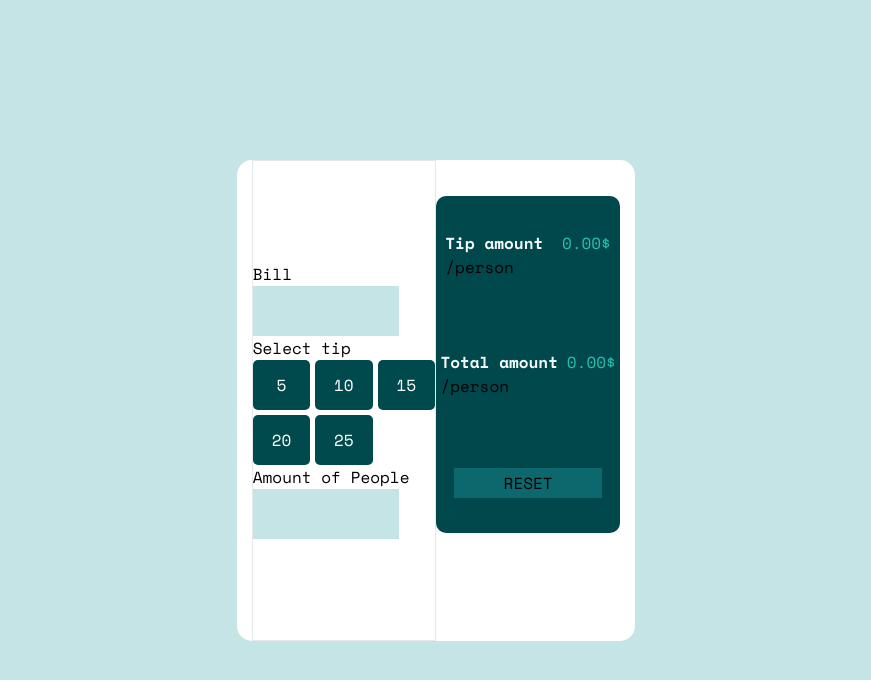
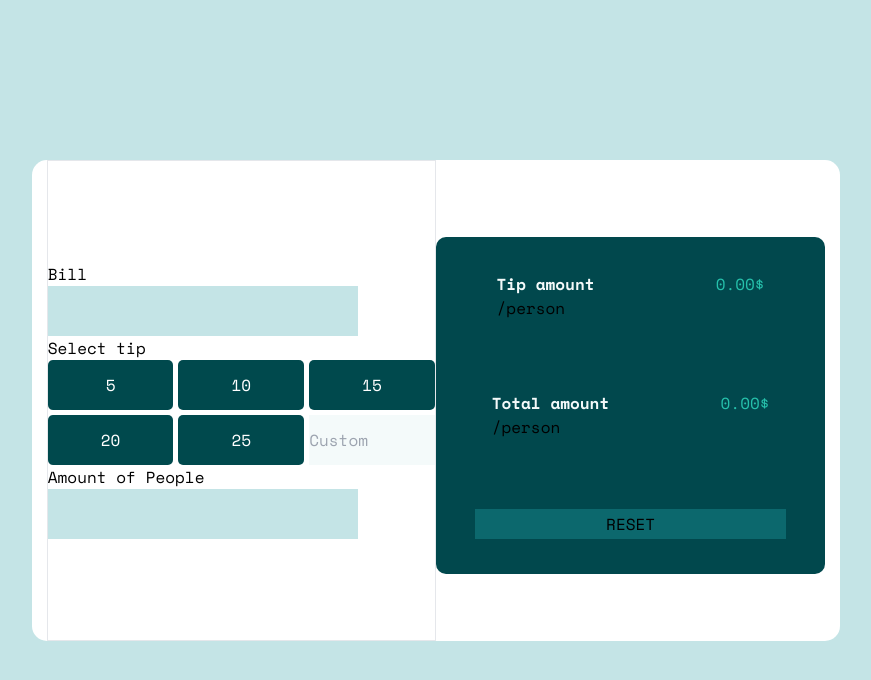
Before and after one commit to nk-on/Tip-Calculator-react, a React (Vite) app: page / in a window 1280 px wide. Shown: the top 680 px of the page, without its empty margins (204-1075 px from the left). Built offline with nearby package versions, Linux system fonts and the light colour scheme.

Commit message:
Fix:fixed the bug in particular forms where not able to get decimal inputs

```diff
--- a/src/components/container/container.tsx
+++ b/src/components/container/container.tsx
@@ -3,6 +3,7 @@ import PercentageButton from "../percentageButton/PercentageButton";
 import DataContainer from "../dataContainer/dataContainer";
 import { useRef, useState } from "react";
 import ResetButton from "../resetButton/resetButton";
+import CustomForm from "../customForm/customForm";
 export default function Container() {
   const buttons = [
     {
@@ -26,8 +27,8 @@ export default function Container() {
       percentage: 25,
     },
   ];
-  const [bill, setBill] = useState<number | string>("");
-  const [people, setPeople] = useState<number | string>("");
+  const [bill, setBill] = useState<string>("");
+  const [people, setPeople] = useState< string>("");
   const percentage = useRef<number>(0);
   const [tipAmount, setTipAmount] = useState<number>(0);
   const [totalAmount, setTotalAmount] = useState<number>(0);
@@ -56,6 +57,12 @@ export default function Container() {
               />
             );
           })}
+          <CustomForm
+            bill={bill}
+            people={people}
+            setTipAmount={setTipAmount}
+            setTotalAmount={setTotalAmount}
+          />
         </div>
         <Form
           title={"Amount of People"}
@@ -69,7 +76,12 @@ export default function Container() {
         <div className="w-full h-full bg-[#01484d] rounded-[10px]   flex flex-col justify-around items-center">
           <DataContainer title={"Tip amount"} amount={tipAmount} />
           <DataContainer title={"Total amount"} amount={totalAmount} />
-          <ResetButton setTipAmount = {setTipAmount} setTotalAmount = {setTotalAmount} setBill={setBill} setPeople={setPeople} />
+          <ResetButton
+            setTipAmount={setTipAmount}
+            setTotalAmount={setTotalAmount}
+            setBill={setBill}
+            setPeople={setPeople}
+          />
         </div>
       </div>
     </div>
--- a/src/components/customForm/customForm.tsx
+++ b/src/components/customForm/customForm.tsx
@@ -1,21 +1,19 @@
-import { useRef } from "react";
+import {  useState } from "react";
 
 interface propType{
-    bill:number | string,
-    people:number | string,
+    bill:string,
+    people:string,
     setTipAmount:React.Dispatch<React.SetStateAction<number>>,
     setTotalAmount:React.Dispatch<React.SetStateAction<number>>,
 }
 export default function CustomForm({bill,people,setTipAmount, setTotalAmount}:propType){
-    const percentage = useRef<number | string>("")
+    const [percentage,setPercentage] = useState<string>("")
     return <>
-     <input type="number" className="bg-[#F4FAFA]" placeholder="Custom" value={percentage.current} onChange={
+     <input type="number" className="bg-[#F4FAFA]" placeholder="Custom" value={percentage} onChange={
             (event)=>{
-              percentage.current = Number(event.target.value);
-               if(typeof bill === "number" &&  typeof people === "number" && typeof percentage.current === "number"){
-                setTipAmount((bill*percentage.current)/100);
-                setTotalAmount(((bill*percentage.current)/100)*people)
-               }
+                setPercentage(event.target.value)
+                setTipAmount((Number(bill)*Number(percentage))/100);
+                setTotalAmount(((Number(bill)*Number(percentage))/100)*Number(people))
             }
         }></input>
     </>
--- a/src/components/form/form.tsx
+++ b/src/components/form/form.tsx
@@ -2,8 +2,8 @@ interface propType{
   people:number | string,
   bill:number | string,
   title:string,
-  setBill:React.Dispatch<React.SetStateAction<number | string>>,
-  setPeople:React.Dispatch<React.SetStateAction<number | string>>,
+  setBill:React.Dispatch<React.SetStateAction<string>>,
+  setPeople:React.Dispatch<React.SetStateAction< string>>,
 }
 export default function Form( {people,bill,title,setBill,setPeople}:propType){
   return (
@@ -12,9 +12,9 @@ export default function Form( {people,bill,title,setBill,setPeople}:propType){
         {title}
         <input type="number" className="w-[80%] h-[50px] bg-[#c4e4e6]" onChange={(event)=>{
           if(title === "Bill"){
-            setBill(Number(event.target.value))
+            setBill(event.target.value)
           }else{
-            setPeople(Number(event.target.value))
+            setPeople(event.target.value)
           }
         }} value={title === "Bill" ? bill:people}/>
       </div>
--- a/src/components/percentageButton/PercentageButton.tsx
+++ b/src/components/percentageButton/PercentageButton.tsx
@@ -9,10 +9,8 @@ export default function PercentageButton({percentage,bill,people,setTipAmount, s
     return <>
         <button className=" h-[50px] bg-[#00494d] text-[#fff] rounded-[5px]" onClick={
             ()=>{
-               if(typeof bill === "number" &&  typeof people === "number"){
-                setTipAmount((bill*percentage)/100);
-                setTotalAmount(((bill*percentage)/100)*people)
-               }
+                setTipAmount((Number(bill)*percentage)/100);
+                setTotalAmount(((Number(bill)*percentage)/100)*Number(people))
             }
         }>
             {percentage}
--- a/src/components/resetButton/resetButton.tsx
+++ b/src/components/resetButton/resetButton.tsx
@@ -1,6 +1,6 @@
 interface propType{
-    setBill:React.Dispatch<React.SetStateAction<number | string>>,
-    setPeople:React.Dispatch<React.SetStateAction<number | string>>,
+    setBill:React.Dispatch<React.SetStateAction<string>>,
+    setPeople:React.Dispatch<React.SetStateAction<string>>,
     setTipAmount:React.Dispatch<React.SetStateAction<number>>,
     setTotalAmount:React.Dispatch<React.SetStateAction<number>>,
 }
```
